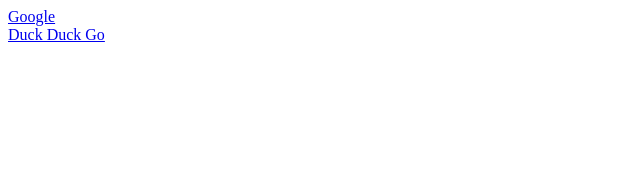
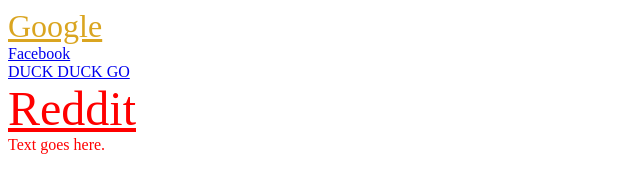
Before and after one commit to jbooher/lecture03, a plain HTML site: page index.html in a window 1280 px wide. Shown: the whole page, without its empty margins (0-640 px from the left). Drawn offline with Linux system fonts and the light colour scheme.

Commit message:
Added complex selectors and new links.

```diff
--- a/index.html
+++ b/index.html
@@ -8,9 +8,20 @@
   <body>
     <main>
       <a href="http://www.google.com">Google</a>
+      <div>
+        <a href="http://www.facebook.com">Facebook</a>
+      </div>
     </main>
 
     <a href="http://www.duckduckgo.com">Duck Duck Go</a>
 
+    <div id="example-parent">
+      <div class="example-child">
+        <a href="http://www.reddit.com" class="example-grandchild" id="reddit">Reddit</a>
+      </div>
+    </div>
+
+    <div class="example-grandchild">Text goes here.</div>
+
   </body>
 </html>
--- a/main.css
+++ b/main.css
@@ -0,0 +1,16 @@
+main + a {
+  text-transform: uppercase;
+}
+
+main > a {
+  color: goldenrod;
+  font-size: 2rem;
+}
+
+.example-grandchild {
+  color: red;
+}
+
+a.example-grandchild#reddit {
+  font-size: 3rem;
+}
```
